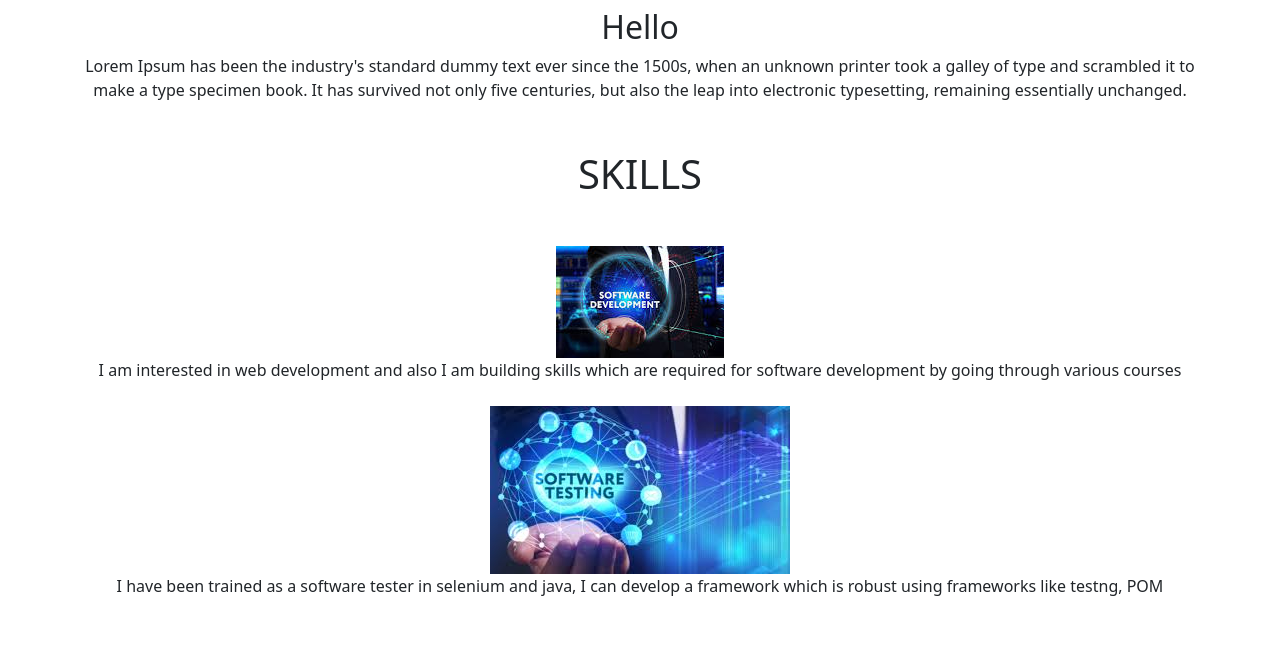
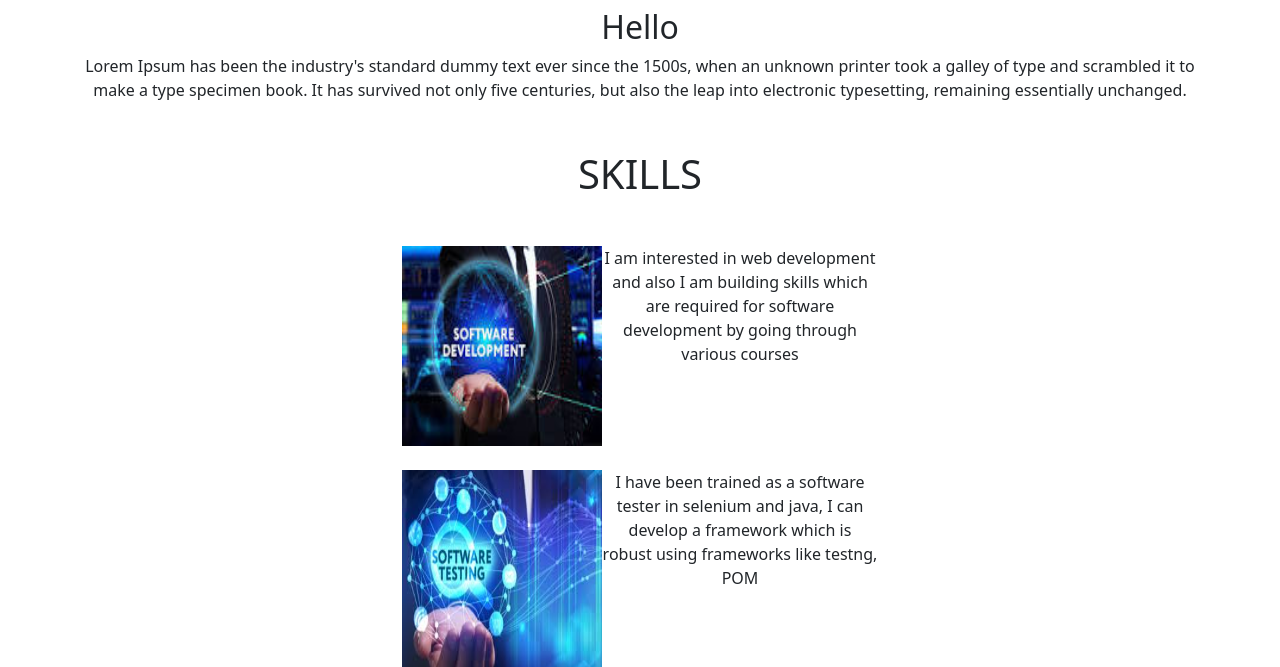
Before and after one commit to chandann1272000/Capstrone-Project2, a plain HTML site: page index.html in a window 1280 px wide. Shown: the part 784-1451 px from the top of the page. Drawn offline with nearby package versions, Linux system fonts and the light colour scheme.

Commit message:
Add files via upload

```diff
--- a/index.html
+++ b/index.html
@@ -5,7 +5,9 @@
     <meta charset="UTF-8">
     <meta name="viewport" content="width=device-width, initial-scale=1.0">
     <title>My Work</title>
-    <link href="https://cdn.jsdelivr.net/npm/bootstrap@5.3.3/dist/css/bootstrap.min.css" rel="stylesheet" integrity="sha384-QWTKZyjpPEjISv5WaRU9OFeRpok6YctnYmDr5pNlyT2bRjXh0JMhjY6hW+ALEwIH" crossorigin="anonymous">
+    <link href="https://cdn.jsdelivr.net/npm/bootstrap@5.3.3/dist/css/bootstrap.min.css" rel="stylesheet"
+        integrity="sha384-QWTKZyjpPEjISv5WaRU9OFeRpok6YctnYmDr5pNlyT2bRjXh0JMhjY6hW+ALEwIH" crossorigin="anonymous">
+    <link rel="stylesheet" href="style.css">
 </head>
 
 <body>
```
